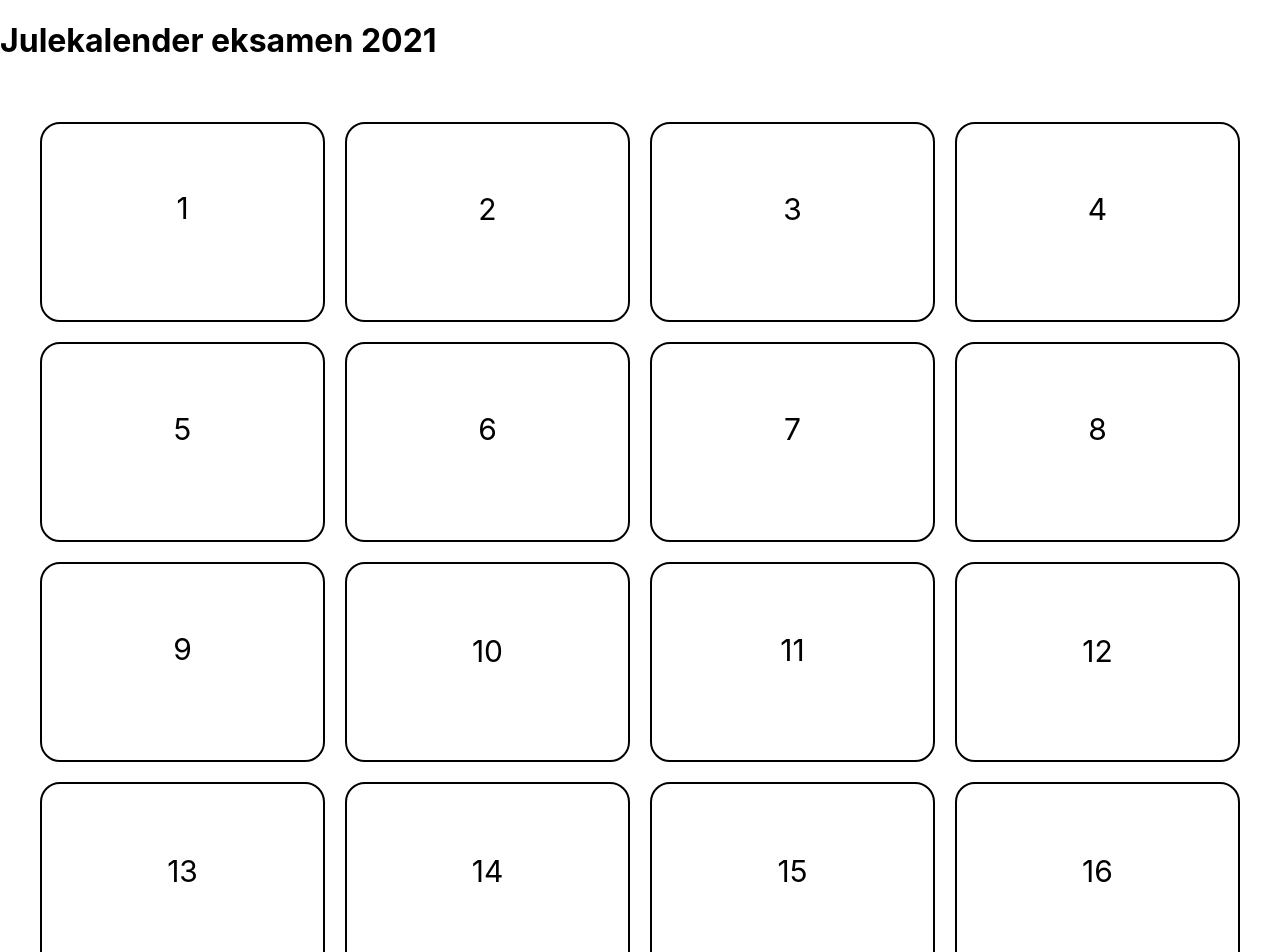
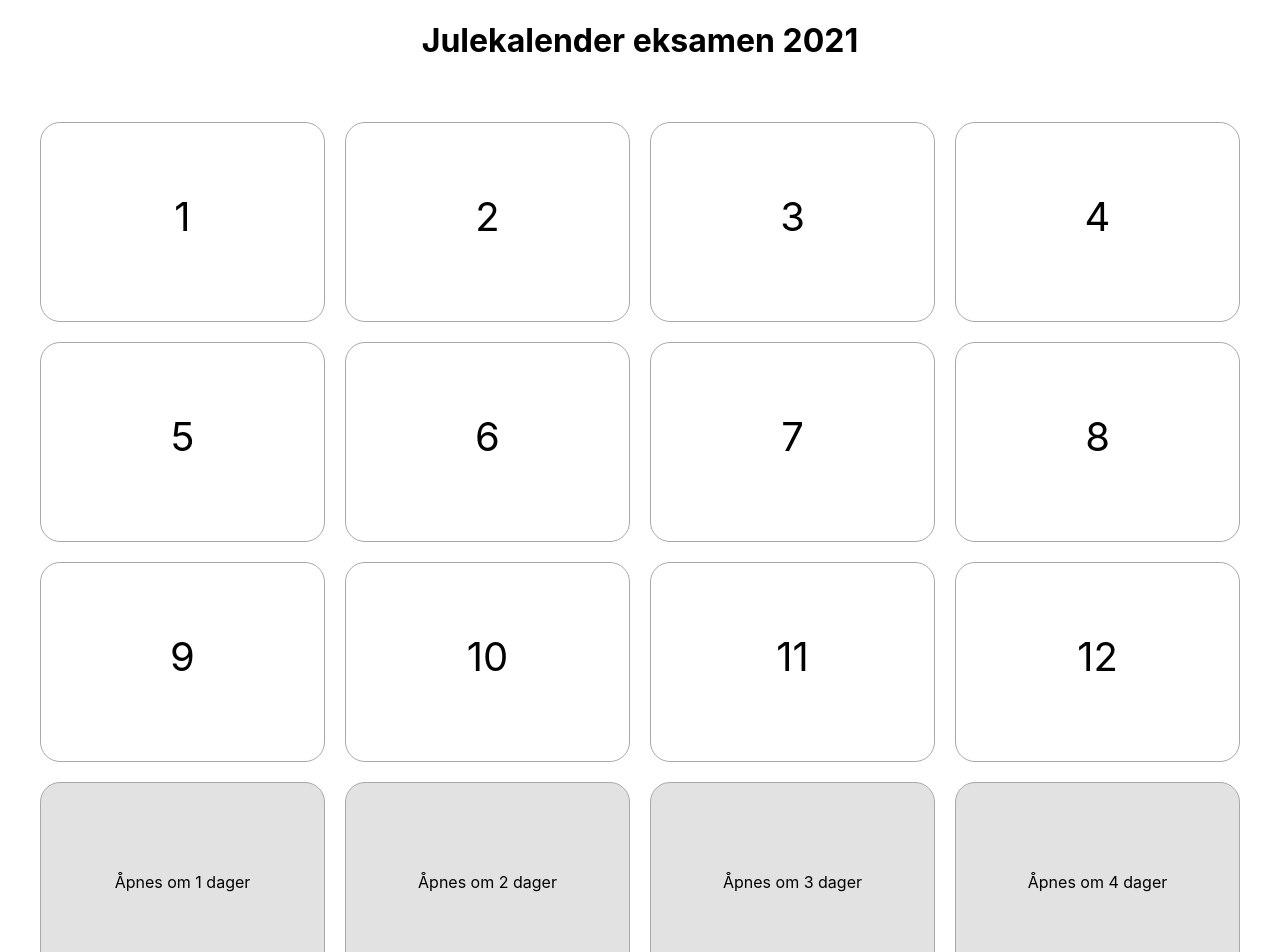
Before and after one commit to RobinCav/WebAppEksamen, a Next.js app in the folder christmas/: page / in a window 1280 px wide. Shown: the top 952 px of the page. Built offline with nearby package versions, Linux system fonts and the light colour scheme; no server answers; the database is empty.

Commit message:
Ferdig med kalenderen, mangler admin-delen i frontend

```diff
--- a/christmas/components/Luke.js
+++ b/christmas/components/Luke.js
@@ -1,27 +1,58 @@
-import { useState } from "react";
+import { useEffect, useState } from "react";
+import React from 'react';
+import axios from 'axios'
 
+const Luke = ({lukeData : {id, nr, text, open}}) => {
 
-const Luke = ({lukeData : {id, nr, text, open}, handleClick}) => {
-  const [flip, setFlip] = useState(false)
+  let today = new Date()
+  let test = new Date(2020, 11, 12)
+  let testDag = test.getDate();
+
+  const [flip, setFlip] = useState(false);
+  const flipCard = () => {
+    if (nr <= testDag)
+    setFlip(true)
+  }
+
+  const [shake, setShake] = useState(false);
+  const shakeCard = () => {
+    // Button begins to shake
+    setShake(true);
+
+    // Buttons stops to shake after 2 seconds
+    setTimeout(() => setShake(false), 1000);
+  }
 
   open = flip;
 
+  // Bestemmer om det skal lages en luke som kan åpnes, eller ikke
+  if (nr <= testDag){
+
+    // Denne luken kan åpnes
     return (
-    <div className={`luke ${flip ? 'flip' : ''}` }onClick={() => setFlip(true)}>
+      <div className={`luke ${flip ? 'flip' : ''}` } onClick={flipCard}>
 
-      <div className="front">
-        <p>{nr}</p>
+        <div className="front" >
+          <p className="nmbr">{nr}</p>
         </div>
 
         <div className="back">
            <p>{text}</p>
         </div>
+
       </div>
     )
+  }
 
+  //Denne luken kan ikke åpnes
+  return (
+    <div className={shake ? "shake" : "luke"}  style={{background : "#e2e2e2"}} onClick={shakeCard}>
 
-
-
+      <div className="front" >
+        <p>Åpnes om {nr - testDag} dager</p>
+      </div>
+    </div>
+  )
 }
 
 
--- a/christmas/components/Luker.js
+++ b/christmas/components/Luker.js
@@ -1,5 +1,6 @@
 
 import Luke from "./Luke";
+
 
 export const getRandomString = () => {
   const randomChars = 'ABCDEFGHIJKLMNOPQRSTUVWXYZabcdefghijklmnopqrstuvwxyz';
@@ -19,8 +20,8 @@ export const luker = [
   {
     id: "hatch-1",
     nr: 1,
-    text: "3",
-    open: false
+    text: "",
+    open: false,
   },
   {
     id: "hatch-2",
@@ -170,6 +171,7 @@ const generateCode = () =>{
 generateCode()
 
 
+
 const Luker = () =>{
 
   return (
--- a/christmas/styles/globals.scss
+++ b/christmas/styles/globals.scss
@@ -12,6 +12,10 @@ body {
 a {
   color: inherit;
   text-decoration: none;
+}
+
+h1 {
+  text-align: center;
 }
 
 * {
@@ -33,19 +37,16 @@ body {
   display: flex;
   justify-content: center;
   align-items: center;
-  border: 2px black solid;
+  border: 1px rgb(168, 168, 168) solid;
   border-radius: 20px;
   height: 200px;
-  text-align: center;
   transform: rotateY(var(--rotate-y, 0));
   transition: 250ms;
   transform-style: preserve-3d;
-
 }
 
 .luke p {
-  margin-top: 25%;
-  font-size: 30px;
+  font-size: 2vh;
   pointer-events: none;
 }
 
@@ -58,10 +59,8 @@ body {
 .luke .back {
   transform: rotateY(180deg);
   backface-visibility: hidden;
-}
-
-.back :hover{
-  color: aqua;
+  position: absolute;
+  height: max-height;
 }
 
 .luke-grid {
@@ -72,8 +71,36 @@ body {
 
 }
 
-
 .flip {
-  color:#96E8C5;
+  background-color:#96E8C5;
   --rotate-y: 180deg;
 }
+
+.luke .nmbr {
+  margin-top: 30px;
+  font-size: 40px;
+}
+
+.shake{
+  animation: shake 1s infinite;
+  display: flex;
+  justify-content: center;
+  align-items: center;
+  border: 1px rgb(168, 168, 168) solid;
+  border-radius: 20px;
+  height: 200px;
+  border: red solid 1px;
+}
+@keyframes shake {
+0%  { transform: translate(2px, 1px)   rotate(0deg); }
+10% { transform: translate(-1px, -2px) rotate(-2deg); }
+20% { transform: translate(-3px, 0px)  rotate(3deg);  font-size:large; }
+30% { transform: translate(0px, 2px)   rotate(0deg);  }
+40% { transform: translate(1px, -1px)  rotate(1deg);  font-size: larger; }
+50% { transform: translate(-1px, 2px)  rotate(-1deg); }
+60% { transform: translate(-3px, 1px)  rotate(0deg);  }
+70% { transform: translate(2px, 1px)   rotate(-2deg); }
+80% { transform: translate(-1px, -1px) rotate(6deg);  font-size: x-large;}
+90% { transform: translate(2px, 2px)   rotate(0deg); }
+100%{ transform: translate(1px, -2px)  rotate(-1deg); }
+}
```
Also changed, not shown: christmas/pages/index.js (line endings or trailing spaces). Lines whose indentation alone changed are shown as unchanged.
